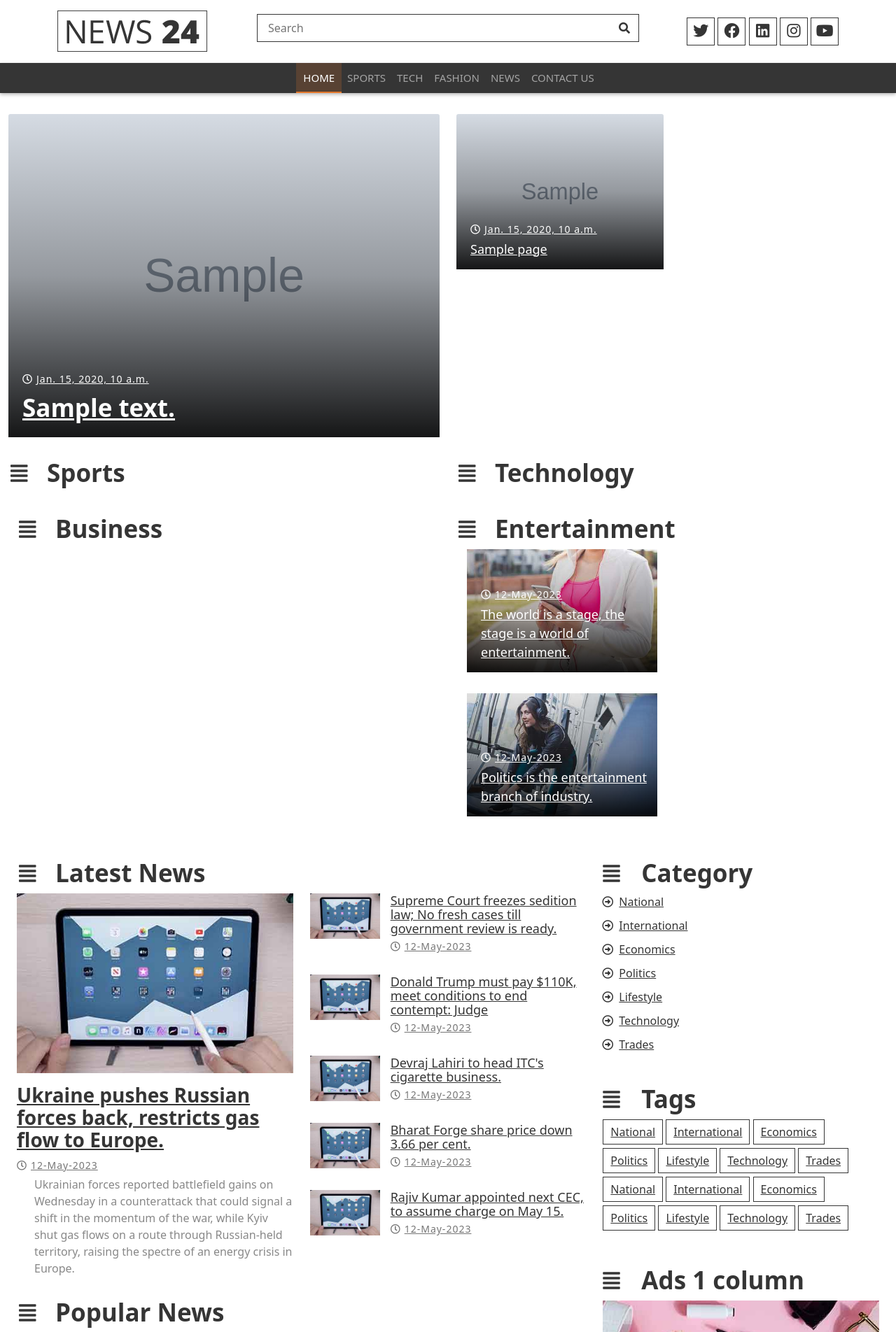
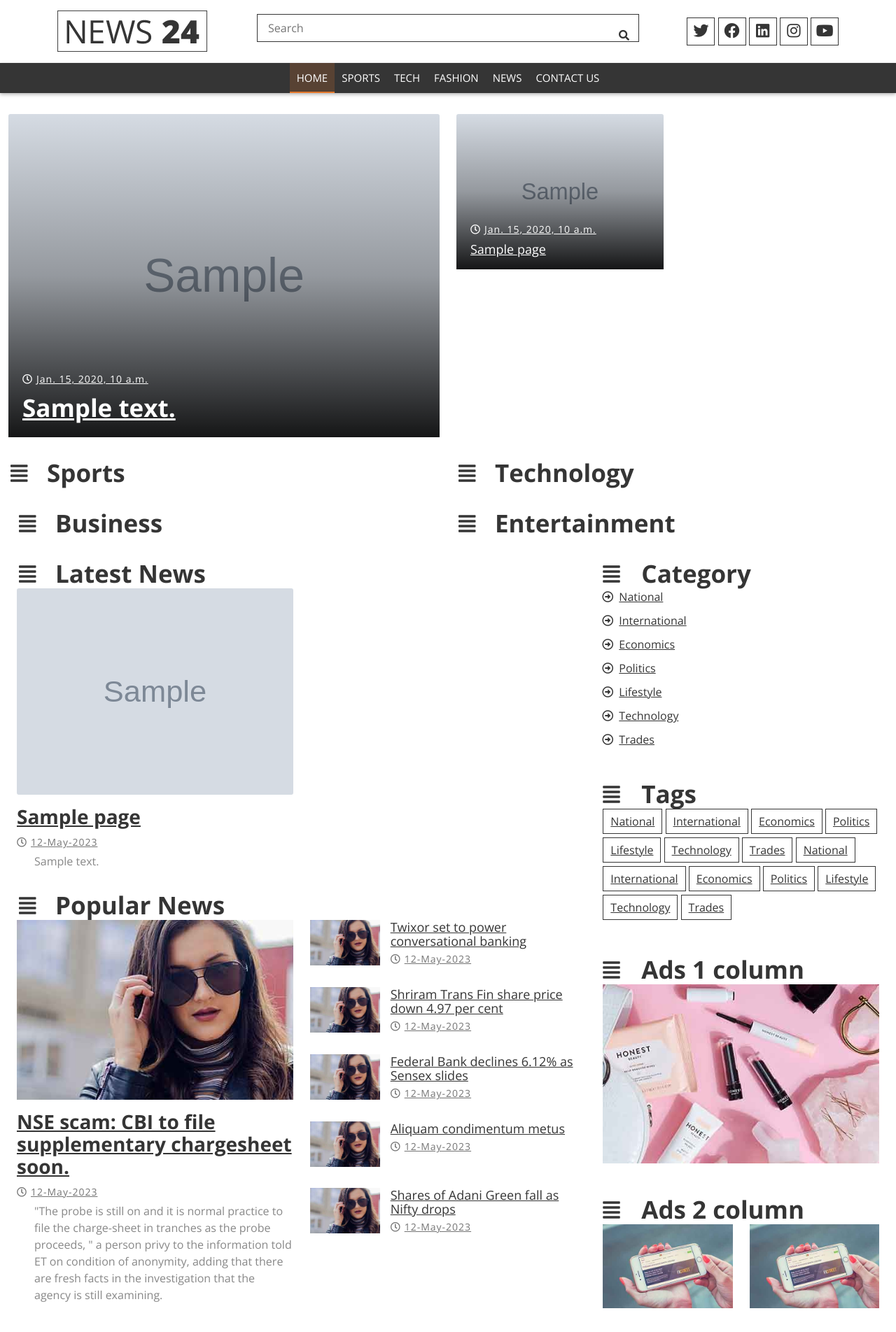
Before and after one commit to Kajal-githubemango/testcode, a Django app: template news24/templates/index.html in a window 1280 px wide. Shown: the top 1904 px of the page at 70% size. After the commit the page ends 1870 px from the top, so only its background shows below. Run offline with Django 3.2, Linux system fonts and the light colour scheme; the template is opened without the code that fills it: most values are stand-ins (such as "Sample title", 1, 10 or a date in 2020); grey boxes marked "Sample" are stand-in pictures; some libraries are stand-ins or nearby versions.

Commit message:
latest news done

```diff
--- a/news24/templates/index.html
+++ b/news24/templates/index.html
@@ -147,28 +147,6 @@
                         </div>
                         {% endif %}
                         {% endfor %}
-                            <div class="col-md-6">
-                                <div class="cn-img">
-                                    <img src="img/cat-news-11.jpg" />
-                                    <div class="cn-content">
-                                        <div class="cn-content-inner">
-                                            <a class="cn-date" href=""><i class="far fa-clock"></i>12-May-2023</a>
-                                            <a class="cn-title" href="">The world is a stage, the stage is a world of entertainment.</a>
-                                        </div>
-                                    </div>
-                                </div>
-                            </div>
-                            <div class="col-md-6">
-                                <div class="cn-img">
-                                    <img src="img/cat-news-12.jpg" />
-                                    <div class="cn-content">
-                                        <div class="cn-content-inner">
-                                            <a class="cn-date" href=""><i class="far fa-clock"></i>12-May-2023</a>
-                                            <a class="cn-title" href="">Politics is the entertainment branch of industry.</a>
-                                        </div>
-                                    </div>
-                                </div>
-                            </div>
                         </div>
                     </div>
                 </div>
@@ -186,64 +164,47 @@
                             <div class="col-md-12">
                                 <h2><i class="fas fa-align-justify"></i>Latest News</h2>
                                 <div class="row">
+                                    {% for i in page %}
+
+                                    {% if forloop.first %}
                                     <div class="col-lg-6">
                                         <div class="mn-img">
-                                            <img src="img/latest-news.jpg" />
+                                            <img src="/media/{{i.image}}" class="card-img" alt="...">
                                         </div>
                                         <div class="mn-content">
-                                            <a class="mn-title" href="">Ukraine pushes Russian forces back, restricts gas flow to Europe.</a>
+                                            <a class="mn-title" href="">{{i.title}}</a>
                                             <a class="mn-date" href=""><i class="far fa-clock"></i>12-May-2023</a>
-                                            <p>Ukrainian forces reported battlefield gains on Wednesday in a counterattack that could signal a shift in the momentum of the war,
-											while Kyiv shut gas flows on a route through Russian-held territory, raising the spectre of an energy crisis in Europe.</p>
+                                            <p>{{i.details}}</p>
                                         </div>
                                     </div>
+                                    {% endif %}
+
+
+                                    {% endfor %}
+
+
                                         <div class="col-lg-6">
+                                            {% for i in page %}
+
+
+                                            {% if i.category == "Sports" %}
                                             <div class="mn-list">
                                                 <div class="mn-img">
-                                                <img src="img/latest-news.jpg" />
+                                                    <img src="/media/{{i.image}}" class="card-img" alt="...">
                                                 </div>
                                                 <div class="mn-content">
-                                                <a class="mn-title" href="">Supreme Court freezes sedition law; No fresh cases till government review is ready.</a>
-                                                <a class="mn-date" href=""><i class="far fa-clock"></i>12-May-2023</a>
+                                                    <a class="mn-title" href="">{{i.details}}</a>
+                                                    <a class="mn-date" href=""><i class="far fa-clock"></i>{{i.time}}</a>
                                                 </div>
                                             </div>
-                                        <div class="mn-list">
-                                            <div class="mn-img">
-                                                <img src="img/latest-news.jpg" />
+                                            {% endif %}
+
+                                            {% endfor %}
+
                                         </div>
-                                            <div class="mn-content">
-                                                <a class="mn-title" href="">Donald Trump must pay $110K, meet conditions to end contempt: Judge</a>
-                                                <a class="mn-date" href=""><i class="far fa-clock"></i>12-May-2023</a>
-                                            </div>
-                                        </div>
-                                        <div class="mn-list">
-                                            <div class="mn-img">
-                                                <img src="img/latest-news.jpg" />
-                                            </div>
-                                            <div class="mn-content">
-                                                <a class="mn-title" href="">Devraj Lahiri to head ITC's cigarette business.</a>
-                                                <a class="mn-date" href=""><i class="far fa-clock"></i>12-May-2023</a>
-                                            </div>
-                                        </div>
-                                        <div class="mn-list">
-                                            <div class="mn-img">
-                                                <img src="img/latest-news.jpg" />
-                                            </div>
-                                            <div class="mn-content">
-                                                <a class="mn-title" href="">Bharat Forge share price down 3.66 per cent.</a>
-                                                <a class="mn-date" href=""><i class="far fa-clock"></i>12-May-2023</a>
-                                            </div>
-                                        </div>
-                                        <div class="mn-list">
-                                            <div class="mn-img">
-                                                <img src="img/latest-news.jpg" />
-                                            </div>
-                                            <div class="mn-content">
-                                                <a class="mn-title" href="">Rajiv Kumar appointed next CEC, to assume charge on May 15.</a>
-                                                <a class="mn-date" href=""><i class="far fa-clock"></i>12-May-2023</a>
-                                            </div>
-                                        </div>
-                                    </div>
+
+
+
                                 </div>
                             </div>
                             <div class="col-md-12">
@@ -376,4 +337,3 @@
                 </div>
             </div>
         </div>
-    {% include 'footer.html' %}
--- a/news24/templates/upload.html
+++ b/news24/templates/upload.html
@@ -66,6 +66,7 @@
                     <button type="submit" name="submit1" style="width:100px">Submit </button>
                   </form>
 
+
                 </div>
             </div>
         </div>
@@ -73,6 +74,7 @@
     </div>
   </form>
 </div>
+<div>
 
 
 
```
Also changed, not shown: db.sqlite3, media/images/pathToFollowFinal_2wdrqlV.png (added), media/images/pathToFollowFinal_9G848il.png (added), media/images/pathToFollowFinal_OYnie7o.png (added). Lines whose indentation alone changed are shown as unchanged.
